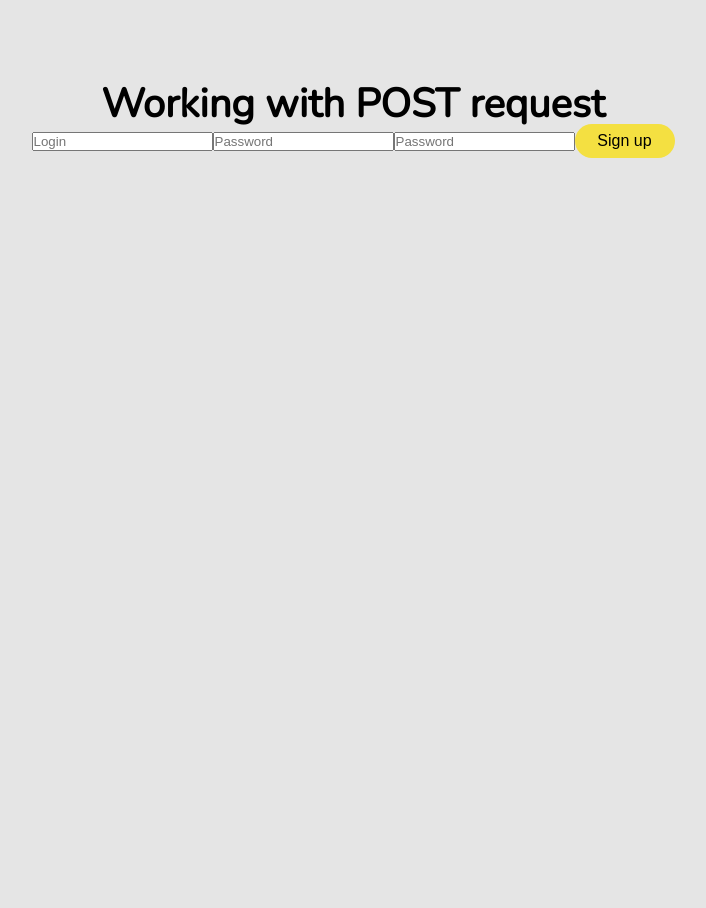
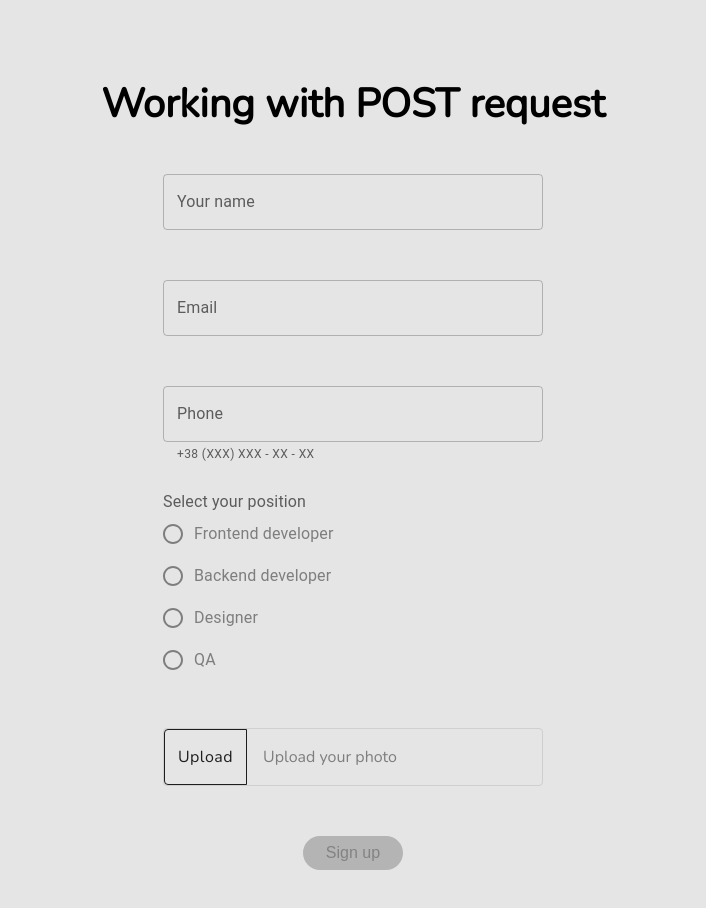
Before and after one commit to Iryna-kramar/My-test-task, a React (Create React App) app: page / in a window 1280 px wide. Shown: the part 1080-1988 px from the top of the page, without its empty margins (287-993 px from the left). Before the commit the page ends 1378 px from the top, so only its background shows below. Built offline with nearby package versions, Linux system fonts and the light colour scheme; no server answers.

Commit message:
adding sign up form

```diff
--- a/package.json
+++ b/package.json
@@ -3,6 +3,10 @@
   "version": "0.1.0",
   "private": true,
   "dependencies": {
+    "@emotion/react": "^11.10.0",
+    "@emotion/styled": "^11.10.0",
+    "@material-ui/core": "^4.12.4",
+    "@mui/material": "^5.10.1",
     "@testing-library/jest-dom": "^5.14.1",
     "@testing-library/react": "^13.0.0",
     "@testing-library/user-event": "^13.2.1",
--- a/src/App.js
+++ b/src/App.js
@@ -1,16 +1,16 @@
-import React from 'react';
+import React from "react";
 
-import { Navbar, Header, Users, SignUp } from './components';
+import { Navbar, Header, Users, SignUp } from "./components";
 
 
 function App() {
   return (
-    <div className='App'>
-    <Navbar />
-    <Header />
-    <Users />
-    <SignUp />
-  </div>
+    <div>
+      <Navbar />
+      <Header />
+      <Users />
+      <SignUp />
+    </div>
   );
 }
 
--- a/src/components/SignUp.jsx
+++ b/src/components/SignUp.jsx
@@ -1,21 +1,200 @@
-import React from "react";
+import React, { useState } from "react";
 import styled from "styled-components";
 import { navLinks } from "../constants";
+import TextField from "@mui/material/TextField";
 import Button from "./Button";
+import Radio from "@mui/material/Radio";
+import RadioGroup from "@mui/material/RadioGroup";
+import FormControlLabel from "@mui/material/FormControlLabel";
+import FormControl from "@mui/material/FormControl";
+import FormLabel from "@mui/material/FormLabel";
+import UploadButton from "@mui/material/Button";
+import Stack from "@mui/material/Stack";
 
 const SignUp = () => {
+  // States for registration
+  const [name, setName] = useState("");
+  const [email, setEmail] = useState("");
+  const [phone, setPhone] = useState("");
+  const [position, setPosition] = useState("");
+
+  // States for checking the errors
+  const [submitted, setSubmitted] = useState(false);
+  const [error, setError] = useState(false);
+
+  // Handling the name change
+  const handleName = (e) => {
+    setName(e.target.value);
+    setSubmitted(false);
+  };
+
+  // Handling the email change
+  const handleEmail = (e) => {
+    setEmail(e.target.value);
+    setSubmitted(false);
+  };
+
+  // Handling the password change
+  const handlePhone = (e) => {
+    setPhone(e.target.value);
+    setSubmitted(false);
+  };
+
+  const handlePosition = (e) => {
+    setPosition(e.target.value);
+    setSubmitted(false);
+  };
+
+  // Handling the form submission
+  const handleSubmit = (e) => {
+    e.preventDefault();
+    const user = { name, email, phone, position };
+    if (name === "" || email === "" || phone === "" || position === "") {
+      setError(true);
+      console.log(user);
+    } else {
+      setSubmitted(true);
+      setError(false);
+
+      console.log(user);
+    }
+  };
+
   return (
     <div className="container">
       <Wrapper>
         <h1>Working with POST request</h1>
-        <form>
-          <input type="text" placeholder="Login" />
-          <input type="password" placeholder="Password" />
-          <input type="password" placeholder="Password" />
+        <form className="signUpForm" onSubmit={handleSubmit}>
+          <div className="inputInfo">
+            <TextField
+              onChange={handleName}
+              label="Your name"
+              value={name}
+              type="text"
+            />
 
-          <Button type="submit">{navLinks[1].title}</Button>
+            <TextField
+              onChange={handleEmail}
+              label="Email"
+              value={email}
+              type="email"
+            />
+
+            <TextField
+              onChange={handlePhone}
+              helperText="+38 (XXX) XXX - XX - XX"
+              label="Phone"
+              value={phone}
+              type="phone"
+            />
+          </div>
+
+          <FormControl className="position">
+            <FormLabel id="demo-radio-buttons-group-label">
+              Select your position
+            </FormLabel>
+            <RadioGroup
+              aria-labelledby="demo-radio-buttons-group-label"
+              name="radio-buttons-group"
+              onChange={handlePosition}
+            >
+              <FormControlLabel
+                value="Frontend developer"
+                control={<Radio />}
+                label="Frontend developer"
+                checked={position === "Frontend developer"}
+              />
+              <FormControlLabel
+                value="Backend developer"
+                control={<Radio />}
+                label="Backend developer"
+                checked={position === "Backend developer"}
+              />
+              <FormControlLabel
+                value="Designer"
+                control={<Radio />}
+                label="Designer"
+                checked={position === "Designer"}
+              />
+              <FormControlLabel
+                value="QA"
+                control={<Radio />}
+                label="QA"
+                checked={position === "QA"}
+              />
+            </RadioGroup>
+          </FormControl>
+
+          <div className="uploadPhoto">
+            <Stack direction="row" alignItems="center" spacing={2}>
+              <UploadButton
+                sx={{
+                  width: "83px",
+                  height: "56px",
+                  border: "1px solid rgba(0, 0, 0, 0.87)",
+                  borderRadius: "4px 0px 0px 4px",
+                  textAlign: "center",
+                  padding: "14px",
+                  fontFamily: "Nunito",
+                  fontStyle: "normal",
+                  fontWeight: "400",
+                  fontSize: "16px",
+                  lineHeight: "26px",
+                  textTransform: "none",
+                  color: "rgba(0, 0, 0, 0.87)",
+                  "&:hover": {
+                    border: "1px solid rgba(0, 0, 0, 0.87)",
+                  },
+                }}
+                variant="outlined"
+                component="label"
+              >
+                Upload
+                <input hidden accept="image/*" multiple type="file" />
+              </UploadButton>
+              <span>Upload your photo</span>
+            </Stack>
+          </div>
+          <div className="submitBtn">
+            <Button disabled type="submit">{navLinks[1].title}</Button>
+          </div>
         </form>
       </Wrapper>
+
+      {/*
+
+        // Showing success message
+  //   const successMessage = () => {
+  //     return (
+  //       <div
+  //         className="success"
+  //         style={{
+  //           display: submitted ? "" : "none",
+  //         }}
+  //       >
+  //         <h1>User {name} successfully registered!!</h1>
+  //       </div>
+  //     );
+  //   };
+
+  //   // Showing error message if error is true
+  //   const errorMessage = () => {
+  //     return (
+  //       <div
+  //         className="error"
+  //         style={{
+  //           display: error ? "" : "none",
+  //         }}
+  //       >
+  //         <h1>Please enter all the fields</h1>
+  //       </div>
+  //     );
+  //   };
+        Calling to the methods
+        <div className="messages">
+          {errorMessage()}
+          {successMessage()}
+        </div> */}
     </div>
   );
 };
@@ -28,7 +207,37 @@ const Wrapper = styled.div`
   justify-content: space-between;
 
   form {
-    padding-top: 50px 0;
+    padding-top: 50px;
+  }
+  .inputInfo {
+    display: flex;
+    flex-direction: column;
+    gap: 50px;
+    div {
+      @media (min-width: 360px) {
+        width: 328px;
+      }
+      @media screen and (min-width: 768px) {
+        width: 380px;
+      }
+    }
+  }
+
+  .position {
+    padding-top: 25px;
+  }
+
+  .uploadPhoto {
+    margin: 47px 0 50px 0;
+    border: 1px solid #d0cfcf;
+    border-radius: 4px;
+  }
+  span {
+    color: #7e7e7e;
+  }
+  .submitBtn {
+    display: flex;
+    justify-content: center;
   }
 `;
 export default SignUp;
```
Also changed, not shown: src/components/SignUp1.jsx (deleted, +0 -102 lines), 1 other file (tests, documents, lock files or other folders).
